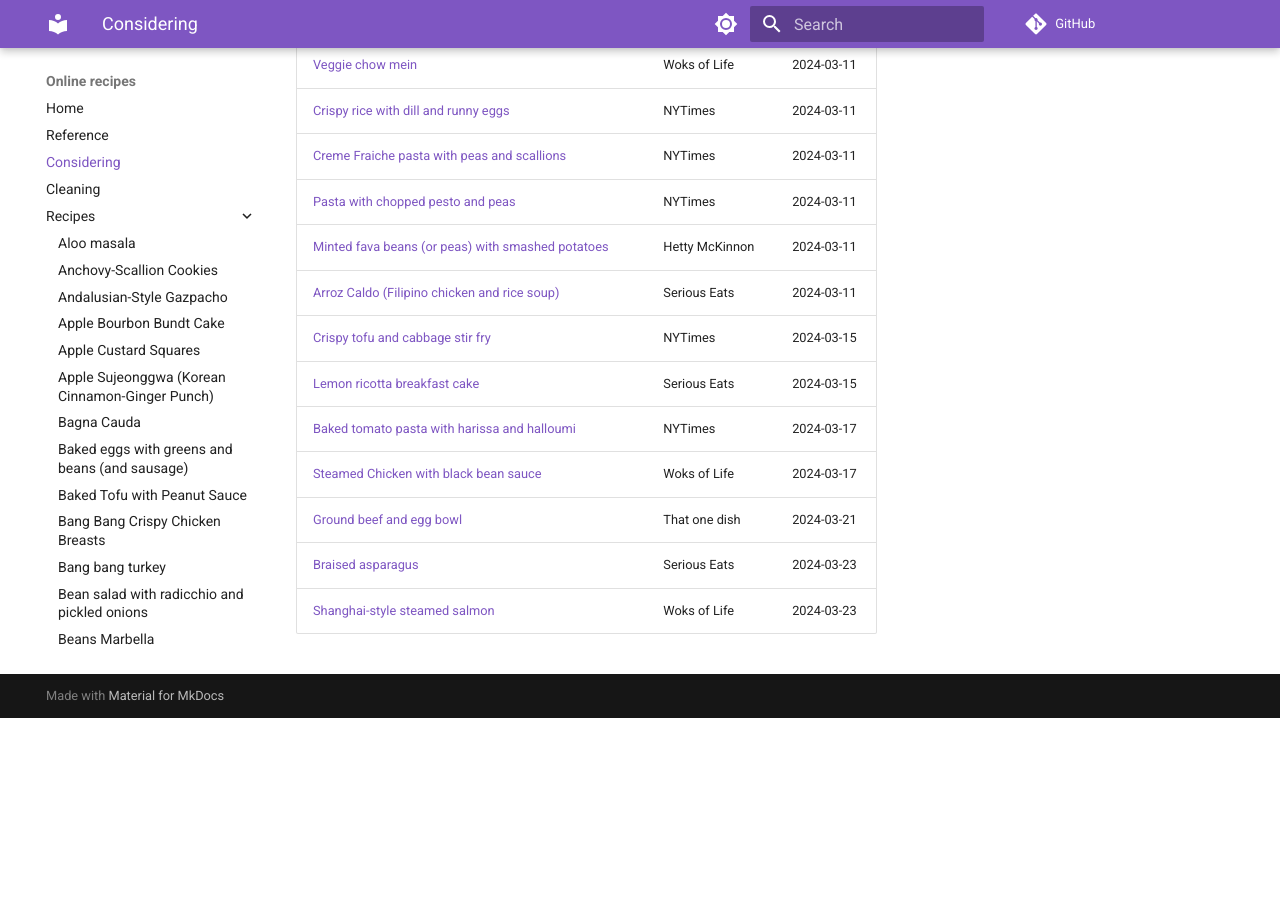
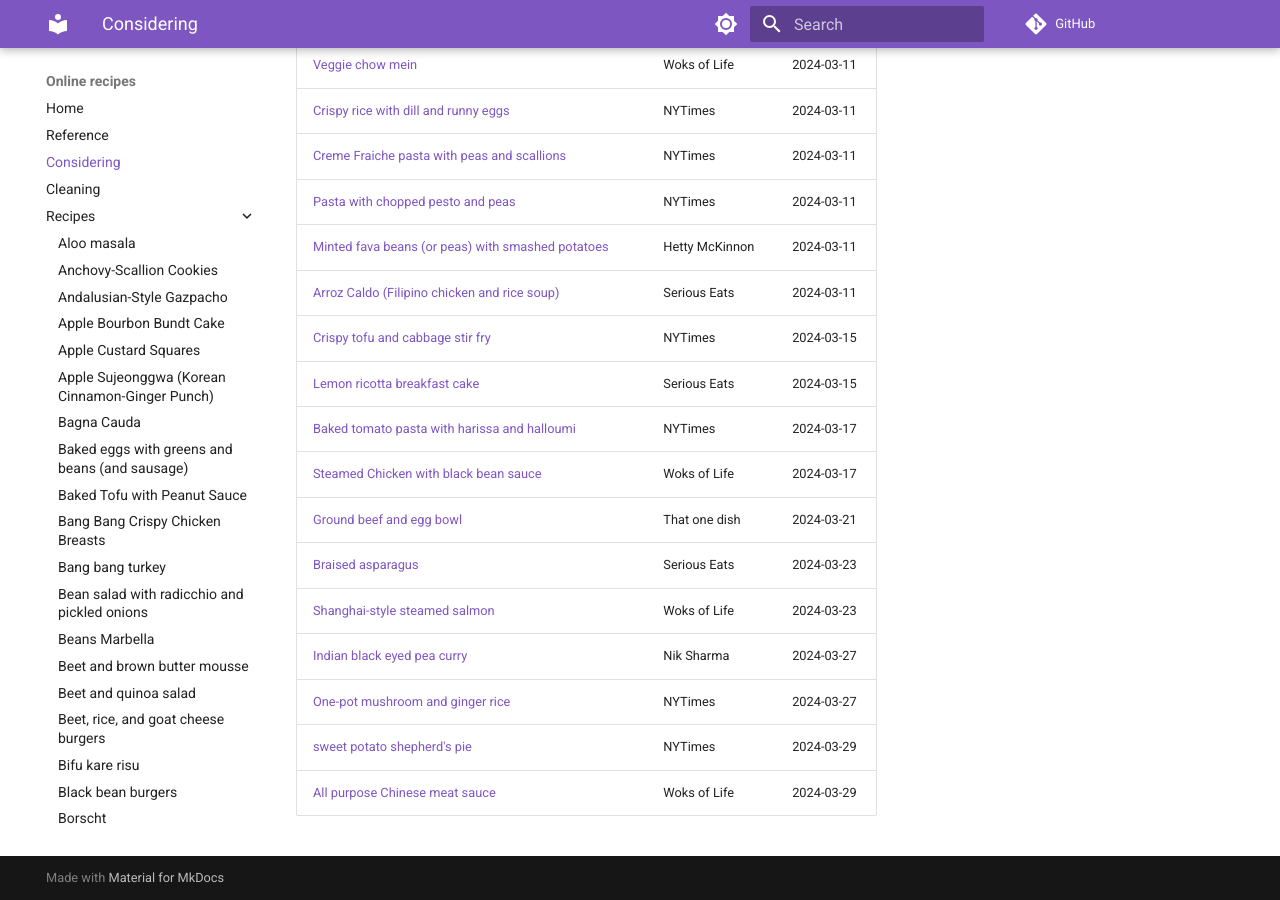
Before and after one commit to billbrod/recipes, an MkDocs documentation site: the page built from docs/considering.md, in a window 1280 px wide and 900 px high, scrolled down 2138 px. Built offline with MkDocs 1.6.1 and Material for MkDocs 9.7.7, drawn with Linux system fonts in a browser that asks for light colours; comment, search, counter and statistics services are not loaded; before the commit the page ends 2856 px from its top, so only the background shows below that.

Commit message:
updates considering

```diff
--- a/docs/considering.md
+++ b/docs/considering.md
@@ -57,4 +57,8 @@
 | [Steamed Chicken with black bean sauce](https://thewoksoflife.com/steamed-chicken-black-bean-sauce/)                                                         | Woks of Life    | 2024-03-17                       |
 | [Ground beef and egg bowl](https://thatonedish.substack.com/p/the-dreamy-ground-beef-and-egg-bowl)                                                           | That one dish   | 2024-03-21                       |
 | [Braised asparagus](https://www.seriouseats.com/braised-asparagus-recipe)                                                                                    | Serious Eats    | 2024-03-23                       |
-| [Shanghai-style steamed salmon](https://thewoksoflife.com/steamed-salmon-shanghai-style/)                                                                    | Woks of Life    | 2024-03-23                                 |
+| [Shanghai-style steamed salmon](https://thewoksoflife.com/steamed-salmon-shanghai-style/)                                                                    | Woks of Life    | 2024-03-23                       |
+| [Indian black eyed pea curry](https://niksharmacooks.com/indian-black-eyed-pea-curry/)                                                                       | Nik Sharma      | 2024-03-27                       |
+| [One-pot mushroom and ginger rice](https://cooking.nytimes.com/recipes/1025018-one-pot-mushroom-and-ginger-rice)                                             | NYTimes         | 2024-03-27                       |
+| [sweet potato shepherd's pie](https://cooking.nytimes.com/recipes/1025155-sweet-potato-shepherds-pie)                                                        | NYTimes         | 2024-03-29                       |
+| [All purpose Chinese meat sauce](https://thewoksoflife.com/chinese-meat-sauce/)                                                                              | Woks of Life    | 2024-03-29                                 |
```
